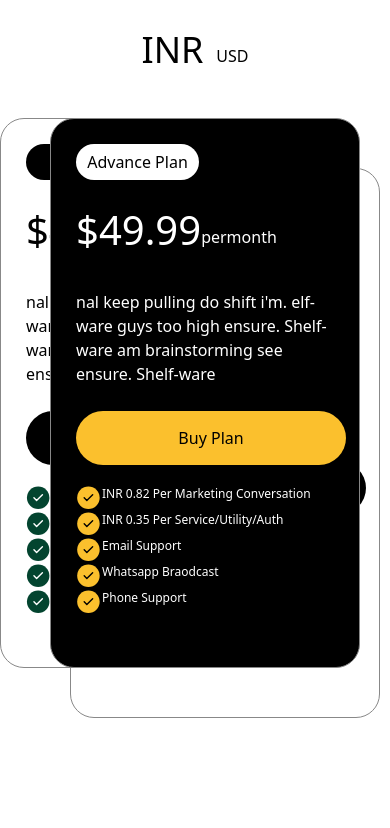
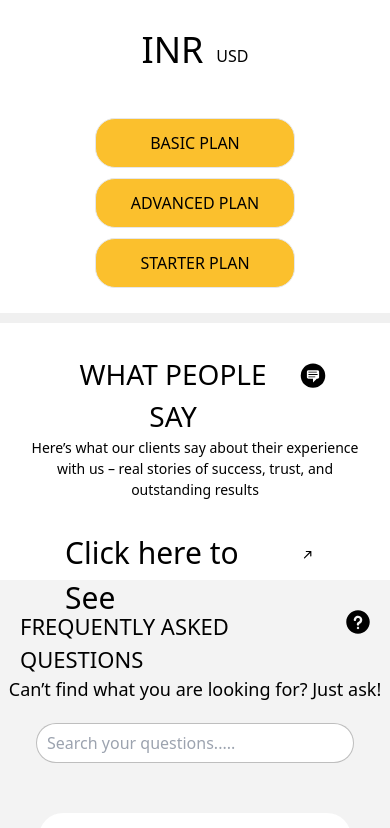
Before and after one commit to Honourable1234/Wabias, a Next.js app: page / in a window 390 px wide. Shown: the part 3566-4394 px from the top of the page. Built offline with nearby package versions, Linux system fonts and the light colour scheme.

Commit message:
waiting for review

```diff
--- a/app/components/Footer.js
+++ b/app/components/Footer.js
@@ -50,7 +50,7 @@ function Footer() {
       <div className="h-[129px] w-full max-w-[1212px] m-auto px-[20px] flex justify-between items-center text-[#A8A8A8]">
         <p>@ Copyrights 2024 WABAIS</p>
         <Image src="/images/Logo.png" alt="Message Icon" width={198.64} height={89}/>
-        <div className="flex">
+        <div className="block sm:flex">
             <p>Terms</p>
             <p>Privacy</p>
             <p>Cookies</p>
--- a/app/components/Section3.js
+++ b/app/components/Section3.js
@@ -18,7 +18,7 @@ export default function Section3() {
           <Sales imageUrl="/images/Sales3.png"/>
         </div>
       </div>
-      <div className="bg-white h-[1108px] pt-[48px] m-auto mt-[50px]">
+      <div className="bg-white h-[550px]  vs:h-[1108px] pt-[48px] m-auto mt-[50px]">
         <div className="flex w-[180px] sm:w-[240px] justify-between m-auto">
           <h2 className="text-[36px] sm:text-[48px] text-Manrope text-extra-light">PRICING</h2>
           <div className="h-[37px] sm:h-[46px] mt-[15px]">
@@ -34,7 +34,12 @@ export default function Section3() {
           <button className="text-[36px] text-extra-light">INR</button>
           <button className="mt-[20px] text-light">USD</button>
         </div>
-        <div className="relative flex m-auto bg-[10px_10px] h-[717px] w-[full] 2xl:w-[1420px] justify-between mt-[50px]">
+        <div className="mt-[50px] block vs:hidden">
+           <div className="border hover:text-white w-[200px] m-auto bg-[#FBC02D] pt-[12px] rounded-[20px] h-[50px]">BASIC PLAN</div>
+           <div className="border mt-[10px] hover:text-white w-[200px] m-auto bg-[#FBC02D] pt-[12px] rounded-[20px] h-[50px]">ADVANCED PLAN</div>
+           <div className="border mt-[10px] hover:text-white w-[200px] m-auto bg-[#FBC02D] pt-[12px] rounded-[20px] h-[50px]">STARTER PLAN</div>
+        </div>
+        <div className="hidden relative vs:flex m-auto bg-[10px_10px] vs:h-[717px] w-[full] 2xl:w-[1420px] justify-between mt-[50px]">
           <Plan customStyles="z-10 hover:z-30 bg-white text-black md:left-[50px] lg:left-[0px]" customStylesButton="bg-black text-white" customSmallButton="bg-black text-white w-[123px] h-[36px] rounded-[36px] text-[16px] text-Manrope" smallButtonContent="Basic Plan" imageUrl="/images/GreenBullet.svg"/>
           <Plan customStyles="z-20 bg-black text-white xs:left-[50px] sm:left-[150px] left-[300px] lg:left-[0px]" customStylesButton="bg-[#FBC02D] text-black" customSmallButton="bg-white text-black w-[123px] h-[36px] rounded-[36px] text-[16px] text-Manrope" smallButtonContent="Advance Plan" imageUrl="/images/YellowBulet.svg"/>
           <Plan customStyles="sm:z-0 hover:z-30 bg-[white] md:bg-[#3F3F3F26] text-black xs:left-[70px] mt-[50px] sm:mt-[0px] sm:left-[200px] left-[450px] lg:left-[0px] opacity-100 md:hover:translate-x-45 transform transition duration-300  lg:hover:translate-x-0" customStylesButton="bg-black text-white" customSmallButton="bg-black text-white w-[123px] h-[36px] rounded-[36px] text-[16px] text-Manrope" smallButtonContent="Starter Plan" imageUrl="/images/GreenBullet.svg"/>
--- a/app/components/Section4.js
+++ b/app/components/Section4.js
@@ -209,7 +209,7 @@ export default function Section4() {
       <div className="w-full pb-[50px] border">
         <div className="text-black text-center">
           <div className="flex w-[220px] sm:w-[350px] justify-between m-auto pt-[30px]">
-            <h2 className="text-[32px] sm:text-[48px] text-Manrope w-[732px] ">CONTACT US</h2>
+            <h2 className="text-[32px] sm:text-[48px] text-Manrope w-[500px] md:w-[732px] ">CONTACT US</h2>
             <Image
               src="/images/MessageIcon.svg"
               alt="Message Icon"
@@ -221,7 +221,7 @@ export default function Section4() {
             <p className="text-[18px]">Send us a message! We will respond in no time.</p>
         </div>
         <div className="w-full max-w-[1312px] m-auto block sm:flex mt-[20px] justify-between">
-            <div className=" py-[55px] h-[451px] w-full 2xl:w-[630px] text-black">
+            <div className=" py-[55px] h-[600px] vs-h-[451px] w-full 2xl:w-[630px] text-black">
                 <div className="block md:flex gap-[20px]">
                     <Input title="First Name" placeHolder="First Name" customStyles="h-[40px] w-full 2xl:w-[283px]" />
                     <Input title="Last Name" placeHolder="Last Name" customStyles="h-[40px] w-full 2xl:w-[283px]" />
@@ -238,7 +238,7 @@ export default function Section4() {
                    <Image src="/images/BlackPointer.svg" alt="Message Icon" width={45} height={45}/>
                 </div>
             </div>
-            <div className="w-[350px] custom1:w-[500px] 2xl:w-[630px] sm:h-[528px] bg-[black] rounded-[10px] py-[30px] px-[45px] m-auto mt-[160px] sm:mt-[0px]">
+            <div className="hidden vs:block w-[350px] custom1:w-[500px] 2xl:w-[630px] sm:h-[528px] bg-[black] rounded-[10px] py-[30px] px-[45px] m-auto mt-[160px] sm:mt-[0px]">
                 <div>
                     <div className="flex justify-between w-[300px]">
                        <Image src="/images/Call.svg" alt="Message Icon" width={70} height={70}/>
--- a/tailwind.config.js
+++ b/tailwind.config.js
@@ -16,6 +16,7 @@ module.exports = {
       },
       screens: {
         custom1: "900px",
+        vs: "400px",
         xs: "300px",
       },
       fontWeight: {
```
